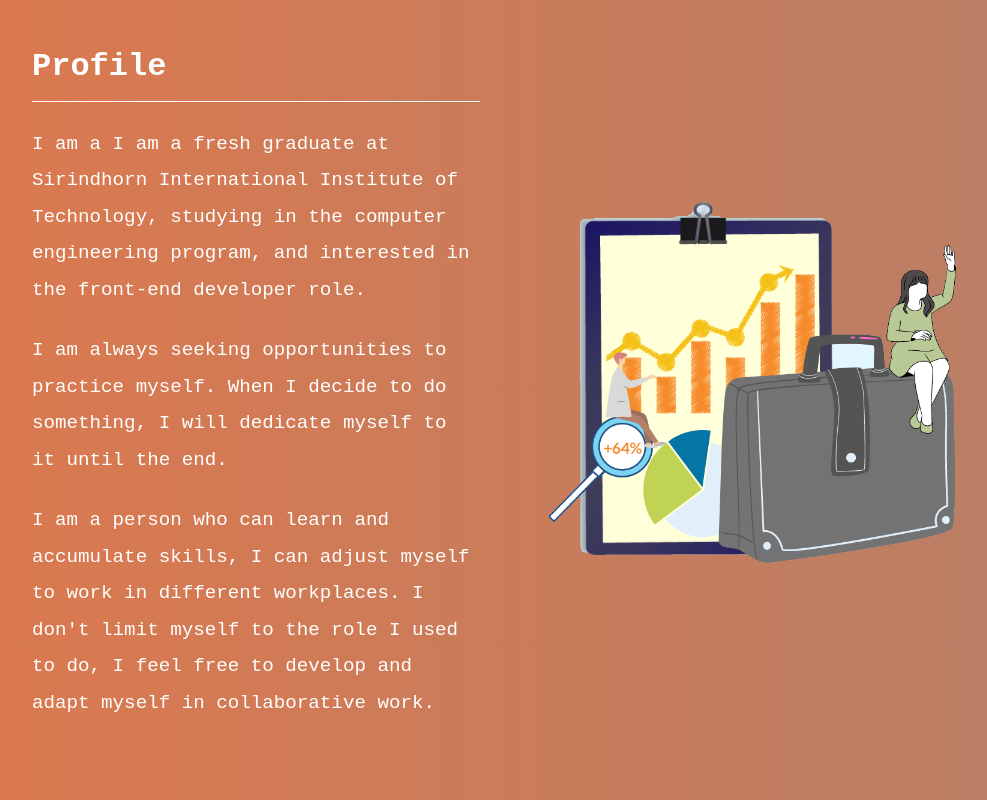
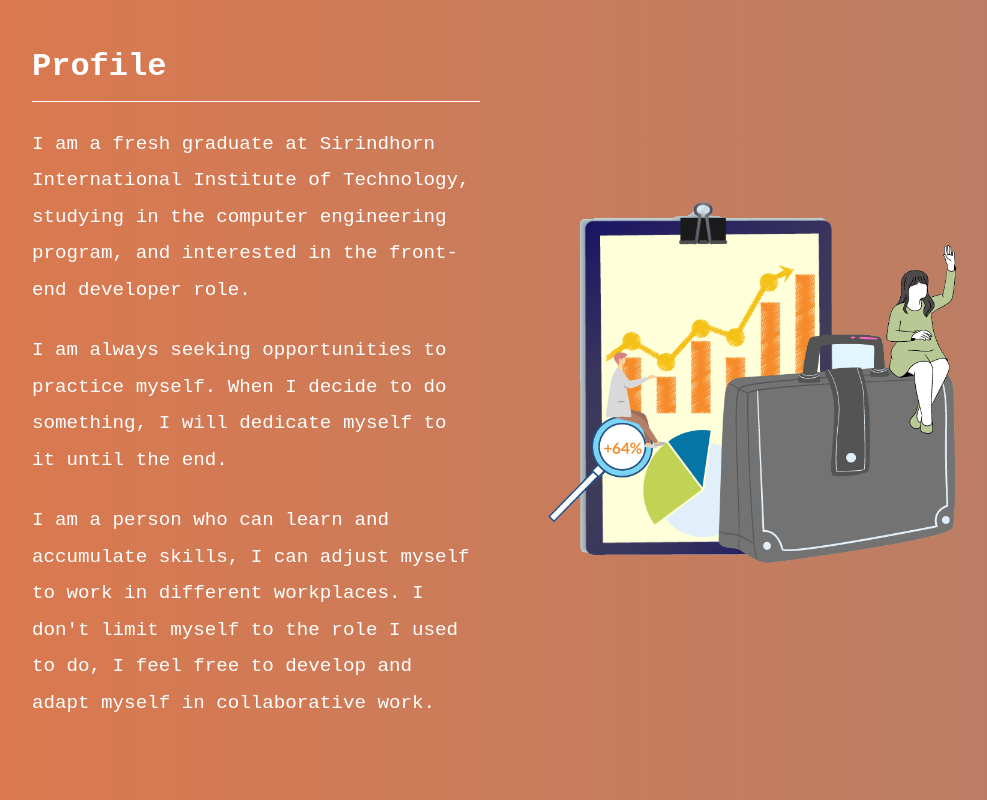
Before and after one commit to vannuwat/portfolio, a React (Create React App) app: page / in a window 1280 px wide. Shown: the part 880-1680 px from the top of the page, without its empty margins (160-1147 px from the left). Built offline with nearby package versions, Linux system fonts and the light colour scheme; a web font is replaced by a local one.

Commit message:
Fixed image lol

```diff
--- a/src/App.js
+++ b/src/App.js
@@ -112,7 +112,7 @@ function App() {
         <div className="profile" id="profile">
           <div className="hero-text">
             <h4>Profile</h4>
-            <p>I am a I am a fresh graduate at Sirindhorn International Institute of Technology, studying in the computer engineering program, and interested in the front-end developer role.
+            <p>I am a fresh graduate at Sirindhorn International Institute of Technology, studying in the computer engineering program, and interested in the front-end developer role.
             </p>
             <p>
               I am always seeking opportunities to practice myself. When I decide to do something, I will dedicate myself to it until the end.
@@ -189,7 +189,7 @@ function App() {
           </div>
           <div className="grid-container-web">
             <div class="image-container">
-              <img src="/others_web.png" alt="league of legends"></img>
+              <img src="/others_web.PNG" alt="league of legends"></img>
               <div class="image-overlay">
                 <p>React, Tailwind css, video background, animation, and responsive web</p>
                 <a href="https://league-legend-demo-h17iy5sgk-vannuwat.vercel.app/" className="ctaa"><i className="ri-play-fill"></i>Visit Website</a>
```
